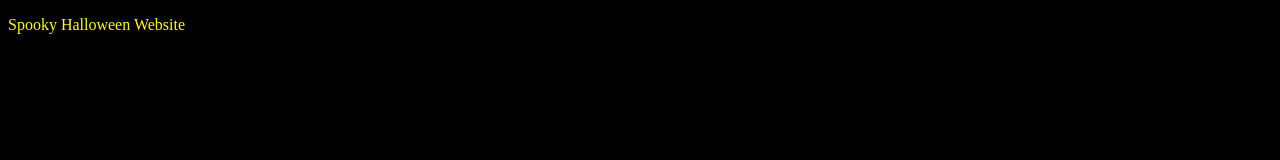
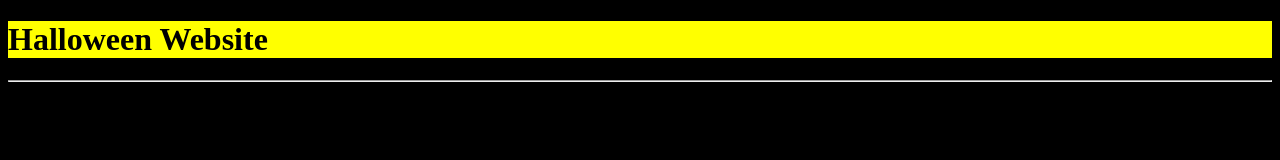
Before and after one commit to 02ethan/02ethan.github.io, a plain HTML site: page halloween.html in a window 1280 px wide. Drawn offline with Linux system fonts and the light colour scheme.

Commit message:
Update halloween.html

```diff
--- a/halloween.html
+++ b/halloween.html
@@ -4,4 +4,6 @@
 
 <body style="background-color:black">
 
-  <p style="color:Yellow">Spooky Halloween Website</p>
+
+  <h1 style="background-color:Yellow;">Halloween Website</h1>
+<hr>
```
